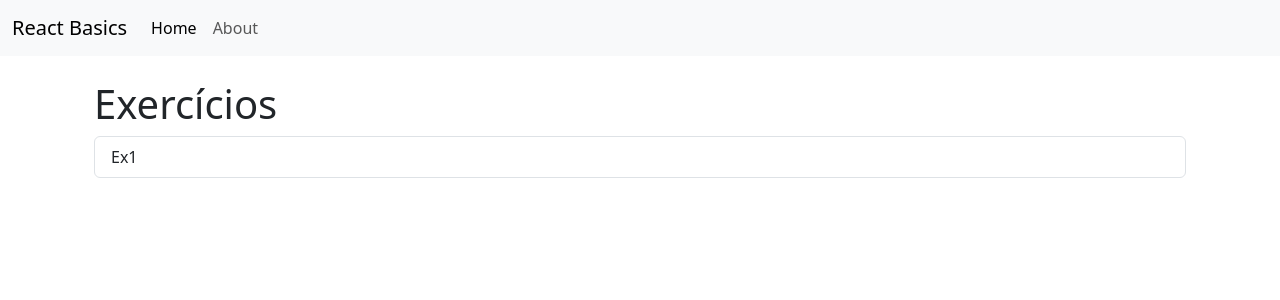
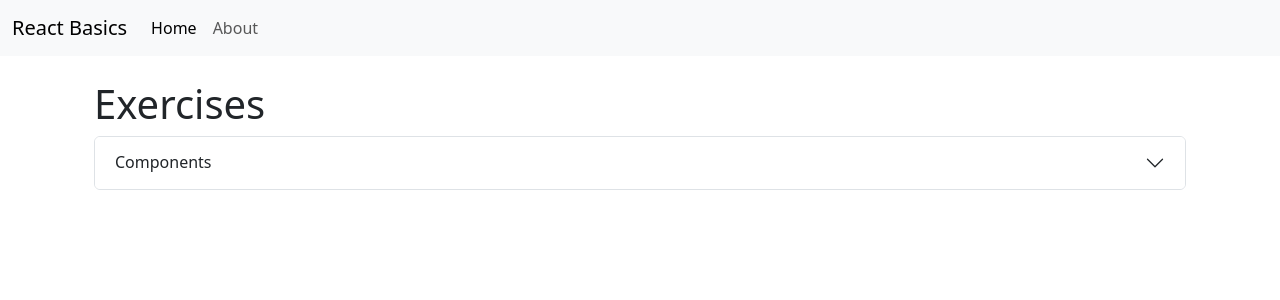
Before and after one commit to RafaelVGomes/react-basics, a React (Vite) app: page / in a window 1280 px wide. Shown: the top 300 px of the page. Built offline with nearby package versions, Linux system fonts and the light colour scheme.

Commit message:
CodeViewer + dynamic routes for exercises implemented

```diff
--- a/package.json
+++ b/package.json
@@ -10,13 +10,16 @@
     "preview": "vite preview"
   },
   "dependencies": {
+    "@popperjs/core": "^2.11.8",
     "bootstrap": "^5.3.3",
+    "prismjs": "^1.29.0",
     "react": "^18.3.1",
     "react-dom": "^18.3.1",
     "react-router-dom": "^7.1.3"
   },
   "devDependencies": {
     "@eslint/js": "^9.17.0",
+    "@types/prismjs": "^1.26.5",
     "@types/react": "^18.3.18",
     "@types/react-dom": "^18.3.5",
     "@vitejs/plugin-react": "^4.3.4",
--- a/src/App.jsx
+++ b/src/App.jsx
@@ -1,60 +1,54 @@
-import { BrowserRouter as Router, Routes, Route, Link, NavLink } from 'react-router-dom';
+import { BrowserRouter as Router, Routes, Route } from 'react-router-dom';
 import Home from './pages/Home';
 import About from './pages/About';
+import Navbar from './components/Navbar';
+import CodeViewer from './components/CodeViewer';
+import Card from './components/Card';
+
+// Import componentsData for args mapping
+import { componentsData } from './pages/constants/componentsData';
 
 export default function App() {
-  const exercises = import.meta.glob('./pages/exercises/*.jsx', { eager: true });
+  const exercises = import.meta.glob('./pages/exercises/**/*.jsx', { eager: true });
 
   return (
     <Router>
-      <nav className="navbar navbar-expand-lg navbar-light bg-light">
-        <div className="container-fluid">
-          <Link className="navbar-brand" to="/">React Basics</Link>
-          <button
-            className="navbar-toggler"
-            type="button"
-            data-bs-toggle="collapse"
-            data-bs-target="#navbarNav"
-            aria-controls="navbarNav"
-            aria-expanded="false"
-            aria-label="Toggle navigation"
-          >
-            <span className="navbar-toggler-icon"></span>
-          </button>
-          <div className="collapse navbar-collapse" id="navbarNav">
-            <ul className="navbar-nav">
-              <li className="nav-item">
-                <NavLink
-                  className={({ isActive }) => `nav-link ${isActive ? 'active' : ''}`}
-                  to="/">Home</NavLink>
-              </li>
-              <li className="nav-item">
-                <NavLink
-                  className={({ isActive }) => `nav-link ${isActive ? 'active' : ''}`}
-                  to="/about">About</NavLink>
-              </li>
-            </ul>
-          </div>
-        </div>
-      </nav>
+      <Navbar />
       <div className="container mt-4">
         <Routes>
           <Route path="/" element={<Home />} />
 
           {/* Dynamic routing for exercises */}
           {Object.keys(exercises).map((path) => {
-            const name = path.split('/').pop().replace('.jsx', '');
+            const normalizedPath = path.replace('./pages', '').replace('.jsx', '');
+            const parts = normalizedPath.split('/');
+            const category = parts[2];
+            const name = parts[3];
             const Component = exercises[path].default;
+
+            // Retrieve args for the current category
+            const args = componentsData.find(cat => cat.folderName === category)?.args || {};
+
             return (
               <Route
-                key={name}
-                path={`/exercises/${name.toLowerCase()}`}
-                element={<Component />}
+                key={`${category}-${name}`}
+                path={`/exercises/${category}/${name}`}
+                element={
+                  <div>
+                    <Card title='Code Preview'>
+                      <CodeViewer filePath={path} />
+                    </Card>
+                    <Card title='Output'>
+                      <Component {...args} />
+                    </Card>
+                  </div>
+                }
               />
             );
           })}
 
           <Route path="/about" element={<About />} />
+          <Route path="*" element={<div>Path not found: {window.location.pathname}</div>} />
         </Routes>
       </div>
     </Router>
--- /dev/null
+++ b/src/components/Accordion.jsx
@@ -0,0 +1,60 @@
+import PropTypes from 'prop-types';
+import { Link } from 'react-router-dom';
+
+export default function Accordion({ categories }) {
+  return (
+    <div className="accordion" id="exerciseAccordion">
+      {categories.map(({ name, exercises }, index) => (
+        <div className="accordion-item" key={name}>
+          <h2 className="accordion-header" id={`heading-${index}`}>
+            <button
+              className="accordion-button collapsed"
+              type="button"
+              data-bs-toggle="collapse"
+              data-bs-target={`#collapse-${index}`}
+              aria-expanded="false"
+              aria-controls={`collapse-${index}`}
+            >
+              {name}
+            </button>
+          </h2>
+          <div
+            id={`collapse-${index}`}
+            className="accordion-collapse collapse"
+            aria-labelledby={`heading-${index}`}
+            data-bs-parent="#exerciseAccordion"
+          >
+            <div className="accordion-body">
+              <ul className="list-group">
+                {exercises.map(({ name, path }) => (
+                  <Link
+                    key={name}
+                    to={path}
+                    className="list-group-item list-group-item-action"
+                  >
+                    {name}
+                  </Link>
+                ))}
+              </ul>
+            </div>
+          </div>
+        </div>
+      ))}
+    </div>
+  );
+}
+
+// PropTypes validation
+Accordion.propTypes = {
+  categories: PropTypes.arrayOf(
+    PropTypes.shape({
+      name: PropTypes.string.isRequired,
+      exercises: PropTypes.arrayOf(
+        PropTypes.shape({
+          name: PropTypes.string.isRequired,
+          path: PropTypes.string.isRequired,
+        })
+      ).isRequired,
+    })
+  ).isRequired,
+};
--- /dev/null
+++ b/src/components/Card.jsx
@@ -0,0 +1,22 @@
+import PropTypes from 'prop-types';
+
+export default function Card({ title = 'Card Title', children, borderColor = 'primary', headerBgColor = 'primary', headerTextColor = 'white' }) {
+  return (
+    // Main card container with dynamic Bootstrap classes
+    <div className={`card border-${borderColor} mb-3`}>
+      {/* Card header with customizable background and text colors */}
+      <div className={`card-header bg-${headerBgColor} text-${headerTextColor}`}>{title}</div>
+      {/* Card body to display child content */}
+      <div className="card-body">{children}</div>
+    </div>
+  );
+}
+
+// PropTypes validation
+Card.propTypes = {
+  title: PropTypes.string, // Title displayed in the card header
+  children: PropTypes.node.isRequired, // Content inside the card body
+  borderColor: PropTypes.string, // Bootstrap color class for the border
+  headerBgColor: PropTypes.string, // Bootstrap color class for the header background
+  headerTextColor: PropTypes.string, // Bootstrap color class for the header text
+};
--- /dev/null
+++ b/src/components/CodeViewer.jsx
@@ -0,0 +1,49 @@
+import Prism from 'prismjs';
+import 'prismjs/components/prism-jsx';
+import 'prismjs/themes/prism-tomorrow.css';
+
+import PropTypes from 'prop-types';
+import { useState, useEffect } from 'react';
+
+export default function CodeViewer({ filePath }) {
+  const [code, setCode] = useState('');
+  const [error, setError] = useState(null);
+
+  useEffect(() => {
+    const files = import.meta.glob('/src/pages/exercises/**/*.jsx', { query: '?raw', import: 'default' });
+
+    // Ajustar o caminho para começar com /src, removendo ./pages
+    const adjustedPath = filePath.replace('./pages', '/src/pages');
+
+    if (files[adjustedPath]) {
+      files[adjustedPath]()
+        .then(setCode)
+        .catch((err) => {
+          console.error('Error loading file:', err);
+          setError('Failed to load code.');
+        });
+    } else {
+      console.error('File not found:', adjustedPath);
+      setError('File not found.');
+    }
+  }, [filePath]);
+
+  useEffect(() => {
+    Prism.highlightAll(); // Apply syntax highlighting after the code is loaded
+  }, [code]);
+
+  if (error) {
+    return <div className="alert alert-danger">Error: {error}</div>;
+  }
+
+  return (
+    <pre>
+      <code className="language-jsx">{code}</code>
+    </pre>
+  );
+}
+
+// PropTypes validation
+CodeViewer.propTypes = {
+  filePath: PropTypes.string,
+};
--- /dev/null
+++ b/src/components/Navbar.jsx
@@ -0,0 +1,36 @@
+import { Link, NavLink } from 'react-router-dom';
+
+export default function Navbar() {
+  return (
+    <nav className="navbar navbar-expand-lg navbar-light bg-light">
+      <div className="container-fluid">
+        <Link className="navbar-brand" to="/">React Basics</Link>
+        <button
+          className="navbar-toggler"
+          type="button"
+          data-bs-toggle="collapse"
+          data-bs-target="#navbarNav"
+          aria-controls="navbarNav"
+          aria-expanded="false"
+          aria-label="Toggle navigation"
+        >
+          <span className="navbar-toggler-icon"></span>
+        </button>
+        <div className="collapse navbar-collapse" id="navbarNav">
+          <ul className="navbar-nav">
+            <li className="nav-item">
+              <NavLink
+                className={({ isActive }) => `nav-link ${isActive ? 'active' : ''}`}
+                to="/">Home</NavLink>
+            </li>
+            <li className="nav-item">
+              <NavLink
+                className={({ isActive }) => `nav-link ${isActive ? 'active' : ''}`}
+                to="/about">About</NavLink>
+            </li>
+          </ul>
+        </div>
+      </div>
+    </nav>
+  );
+}
--- a/src/main.jsx
+++ b/src/main.jsx
@@ -1,4 +1,6 @@
 import 'bootstrap/dist/css/bootstrap.min.css';
+import 'bootstrap/dist/js/bootstrap.bundle.min.js';
+
 import React from 'react';
 import ReactDOM from 'react-dom/client';
 import App from './App';
--- a/src/pages/Home.jsx
+++ b/src/pages/Home.jsx
@@ -1,25 +1,38 @@
-import { Link, Outlet } from 'react-router-dom';
+import Accordion from '../components/Accordion';
+import { Outlet } from 'react-router-dom';
+import { componentsData } from './constants/componentsData';
+
 
 export default function Home() {
-  const exercises = import.meta.glob('./exercises/*.jsx', { eager: true });
+  // Dynamically load exercises
+  const exercises = import.meta.glob('./exercises/**/*.jsx', { eager: true });
+
+  // Organize exercises by folder name
+  const categorizedExercises = Object.entries(exercises).reduce((acc, [path, module]) => {
+    const parts = path.split('/');
+    const category = parts[2]; // Folder name
+    const name = parts[3]?.replace('.jsx', ''); // File name
+
+    if (!acc[category]) acc[category] = [];
+    acc[category].push({
+      name,
+      path: `/exercises/${category}/${name}`,
+      component: module.default,
+      args: componentsData.find(cat => cat.folderName === category)?.args || {}
+    });
+    return acc;
+  }, {});
+
+  // Map folder names to friendly display names and sort by the given order
+  const sortedCategories = componentsData.map(({ displayName, folderName }) => ({
+    name: displayName, // Friendly name for display
+    exercises: categorizedExercises[folderName] || [],
+  }));
 
   return (
     <div className="container mt-4">
-      <h1>Exercícios</h1>
-      <ul className="list-group">
-        {Object.keys(exercises).map((path) => {
-          const name = path.split('/').pop().replace('.jsx', '');
-          return (
-            <Link
-              key={name}
-              to={`/exercises/${name.toLowerCase()}`}
-              className="list-group-item list-group-item-action"
-            >
-              {name}
-            </Link>
-          );
-        })}
-      </ul>
+      <h1>Exercises</h1>
+      <Accordion categories={sortedCategories} />
       <div className="mt-4">
         <Outlet />
       </div>
--- /dev/null
+++ b/src/pages/constants/componentsData.jsx
@@ -0,0 +1,6 @@
+// Mapping of friendly names to folder names with args
+export const componentsData = [
+  { displayName: 'Components', folderName: 'component', args: {} },
+  // { displayName: 'useState()', folderName: 'useState', args: {} },
+  // { displayName: 'useEffect()', folderName: 'useEffect', args: {} },
+];
--- a/src/pages/exercises/Ex1.jsx
+++ /dev/null
@@ -1,3 +0,0 @@
-export default function Ex1() {
-  return <h1>Exercício 1</h1>
-}
--- /dev/null
+++ b/src/pages/exercises/component/Ex2.jsx
@@ -0,0 +1,3 @@
+export default function Ex2() {
+  return <h1>Exercício 2</h1>
+}
```
Also changed, not shown: src/pages/exercises/component/Greeting.jsx (added, +14 -0 lines), 1 other file (tests, documents, lock files or other folders).
